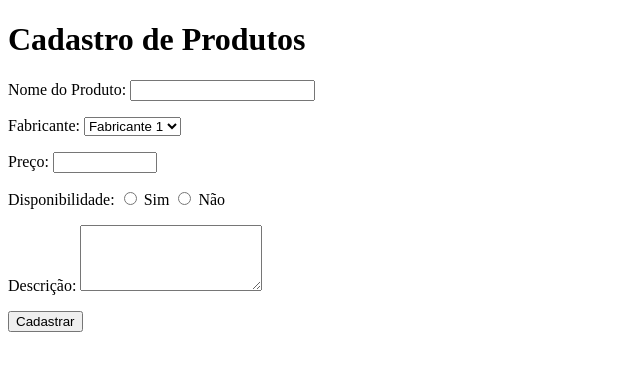
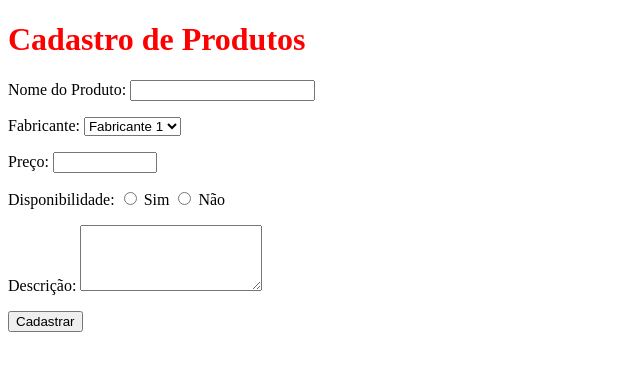
Before and after one commit to VitorGGama/aulas-php, a PHP site: page /exercicio-07.php in a window 1280 px wide. Shown: the top 371 px of the page, without its empty margins (0-640 px from the left). Run offline with PHP 8.4, Linux system fonts and the light colour scheme.

Commit message:
alteracao h1

```diff
--- a/exercicio-07.php
+++ b/exercicio-07.php
@@ -6,7 +6,7 @@
     <title>Cadastro de Produtos</title>
 
     <style>
-
+        h1 {color: red}
     </style>
 </head>
 <body>
```
